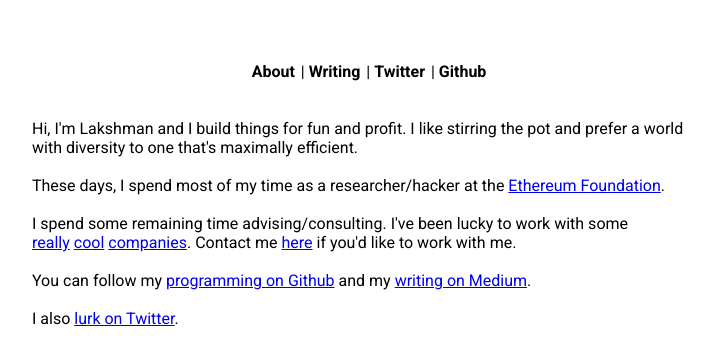
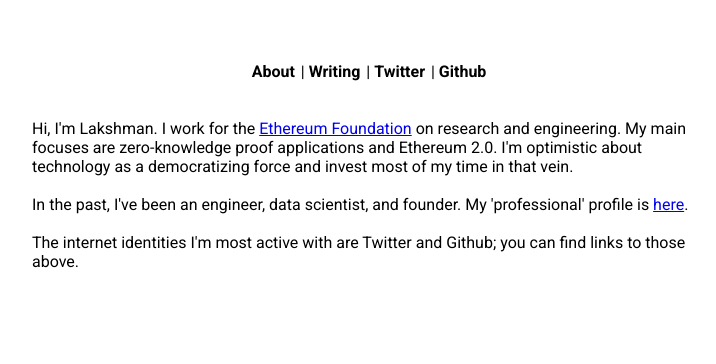
Before and after one commit to lsankar4033/lsankar.xyz, a Vue app: page /#/ in a window 1280 px wide. Shown: the top 364 px of the page, without its empty margins (270-986 px from the left). Built offline with nearby package versions, Linux system fonts and the light colour scheme.

Commit message:
New About page

```diff
--- a/src/views/About.vue
+++ b/src/views/About.vue
@@ -3,44 +3,25 @@
     <br />
 
     <p>
-      Hi, I'm Lakshman and I build things for fun and profit. I like stirring
-      the pot and prefer a world with diversity to one that's maximally
-      efficient.
+      Hi, I'm Lakshman. I work for the <a href="https://ethereum.org/">Ethereum Foundation</a> on research and
+      engineering. My main focuses are zero-knowledge proof applications and Ethereum 2.0. I'm optimistic about
+      technology as a democratizing force and invest most of my time in that vein.
     </p>
 
     <br />
 
     <p>
-      These days, I spend most of my time as a researcher/hacker at the
-      <a href="https://ethereum.org">Ethereum Foundation</a>.
+      In the past, I've been an engineer, data scientist, and founder. My 'professional' profile is
+      <a href="https://www.linkedin.com/in/lakshman-sankar-72b39831/">here</a>.
     </p>
 
     <br />
 
     <p>
-      I spend some remaining time advising/consulting. I've been lucky to work
-      with some
-      <a href="https://rarebits.io">really</a>&nbsp;<a
-        href="https://www.lumina.app"
-        >cool</a
-      >&nbsp;<a href="https://www.oasislabs.com">companies</a>. Contact me
-      <a href="https://www.alacritaslabs.com">here</a> if you'd like to work
-      with me.
+      The internet identities I'm most active with are Twitter and Github; you can find links to those above.
     </p>
 
     <br />
-
-    <p>
-      You can follow my
-      <a href="https://github.com/lsankar4033/">programming on Github</a> and my
-      <a href="https://medium.com/@lakshmansankar">writing on Medium</a>.
-    </p>
-
-    <br />
-
-    <p>
-      I also <a href="https://twitter.com/lakshmansankar">lurk on Twitter</a>.
-    </p>
   </div>
 </template>
 
```
